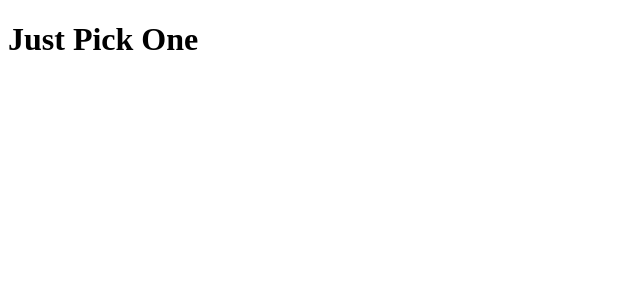
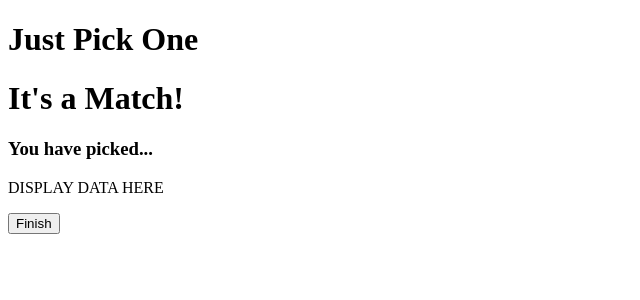
Before and after one commit to idrisimo/fp-Just-pick-one, a React app in the folder client/: page /UserMatch in a window 1280 px wide. Shown: the top 300 px of the page, without its empty margins (0-640 px from the left). Built offline with nearby package versions, Linux system fonts and the light colour scheme.

Commit message:
user match

```diff
--- /dev/null
+++ b/client/src/components/MatchCard/index.js
@@ -0,0 +1,16 @@
+import React from "react";
+
+export function MatchCard() {
+
+    return (
+        <>
+        <main id="matchMain">
+        <div className="matchCard" id="userMatch">
+            <h1 className="matchTitle">It's a Match!</h1>
+            <h3>You have picked...</h3>
+            <p>DISPLAY DATA HERE</p>
+        </div>
+        </main>
+        </>
+    )
+}
--- a/client/src/components/index.js
+++ b/client/src/components/index.js
@@ -4,4 +4,6 @@ export { BackButton } from './BackButton';
 export { LoginForm } from './LoginForm';
 export { RegisterForm } from './RegisterForm';
 export { LogoutButton } from './LogoutButton';
-export {UserCard} from './UserCard';
+export { UserCard } from './UserCard';
+export { MatchCard } from './MatchCard';
+export { RandomMatchCard } from'./RandomMatchCard';
--- a/client/src/pages/UserMatch/index.js
+++ b/client/src/pages/UserMatch/index.js
@@ -1,9 +1,23 @@
 import React from "react";
+import { useContext } from "react";
+import { MatchCard, NavButton } from "../../components";
+import { useLogin } from "../../context/LoginProvider";
 
 export function UserMatch() {
 
-    return(
+    const {isLoggedIn} = useLogin()
+
+    return isLoggedIn ? (
         <>
+        <MatchCard />
+        <NavButton value="Finish" path='/UserAccount' />
+        <NavButton value="Pick a different film" path="/WaitingRoom"/>
         </>
+        ) : (
+        <>
+        <MatchCard />
+        <NavButton value="Finish" path='/' />
+        </>
+
     )
 }
```
